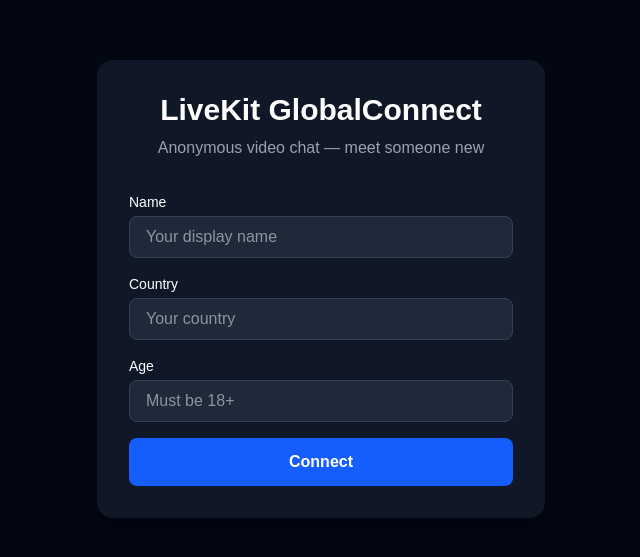
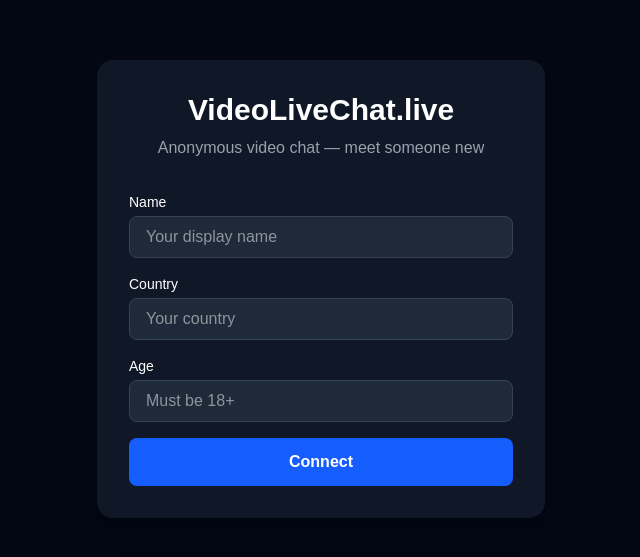
Before and after one commit to malkiats/livekit, a Next.js app: page / in a window 1280 px wide. Shown: the part 111-668 px from the top of the page, without its empty margins (319-959 px from the left). Built offline with nearby package versions, Linux system fonts and the light colour scheme; no server answers.

Commit message:
fix video chat

```diff
--- a/src/app/layout.tsx
+++ b/src/app/layout.tsx
@@ -13,7 +13,7 @@
 });
 
 export const metadata: Metadata = {
-  title: "LiveKit GlobalConnect",
+  title: "VideoLiveChat.live",
   description: "Anonymous real-time video chat",
 };
 
--- a/src/app/page.tsx
+++ b/src/app/page.tsx
@@ -49,7 +49,7 @@
     <main className="min-h-screen flex items-center justify-center bg-gray-950 text-white">
       <div className="w-full max-w-md p-8 rounded-2xl bg-gray-900 shadow-xl">
         <h1 className="text-3xl font-bold text-center mb-2">
-          LiveKit GlobalConnect
+          VideoLiveChat.live
         </h1>
         <p className="text-gray-400 text-center mb-8">
           Anonymous video chat — meet someone new
--- a/src/components/ChatRoom.tsx
+++ b/src/components/ChatRoom.tsx
@@ -139,7 +139,7 @@
     <div className="h-screen flex flex-col bg-gray-950 text-white">
       {/* Header — always stable */}
       <header className="flex items-center justify-between px-4 py-3 bg-gray-900/80 border-b border-gray-800 shrink-0">
-        <h1 className="text-lg font-bold">LiveKit GlobalConnect</h1>
+        <h1 className="text-lg font-bold">VideoLiveChat.live</h1>
         <div className="flex items-center gap-2">
           <span
             className={`inline-block w-2.5 h-2.5 rounded-full ${
```
